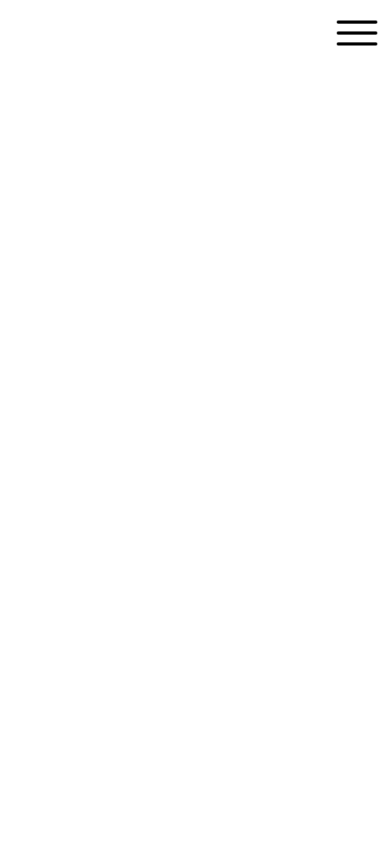
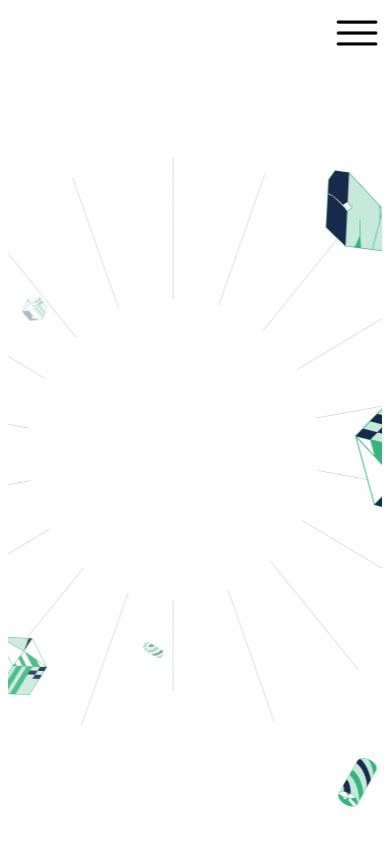
Before and after one commit to AbdulSalamAbro/portfolio-website, a plain HTML site: page index.html in a window 390 px wide. Drawn offline with Linux system fonts and the light colour scheme.

Commit message:
Mobile version background imagae section added

```diff
--- a/index.html
+++ b/index.html
@@ -13,5 +13,8 @@
             <img src="assets/menu.png" alt="">
         </nav>
     </header>
+    <section id="background-image">
+
+    </section>
 </body>
 </html>
--- a/styles.css
+++ b/styles.css
@@ -6,3 +6,11 @@ header{
 #mobile-navbar img{
     width: 50px;
 }
+
+#background-image{
+    background-image: url("./assets/header-bg-mobile.png");
+    background-repeat: no-repeat;
+    background-position: center;
+    width: 100%;
+    height: 100vh;
+}
```
